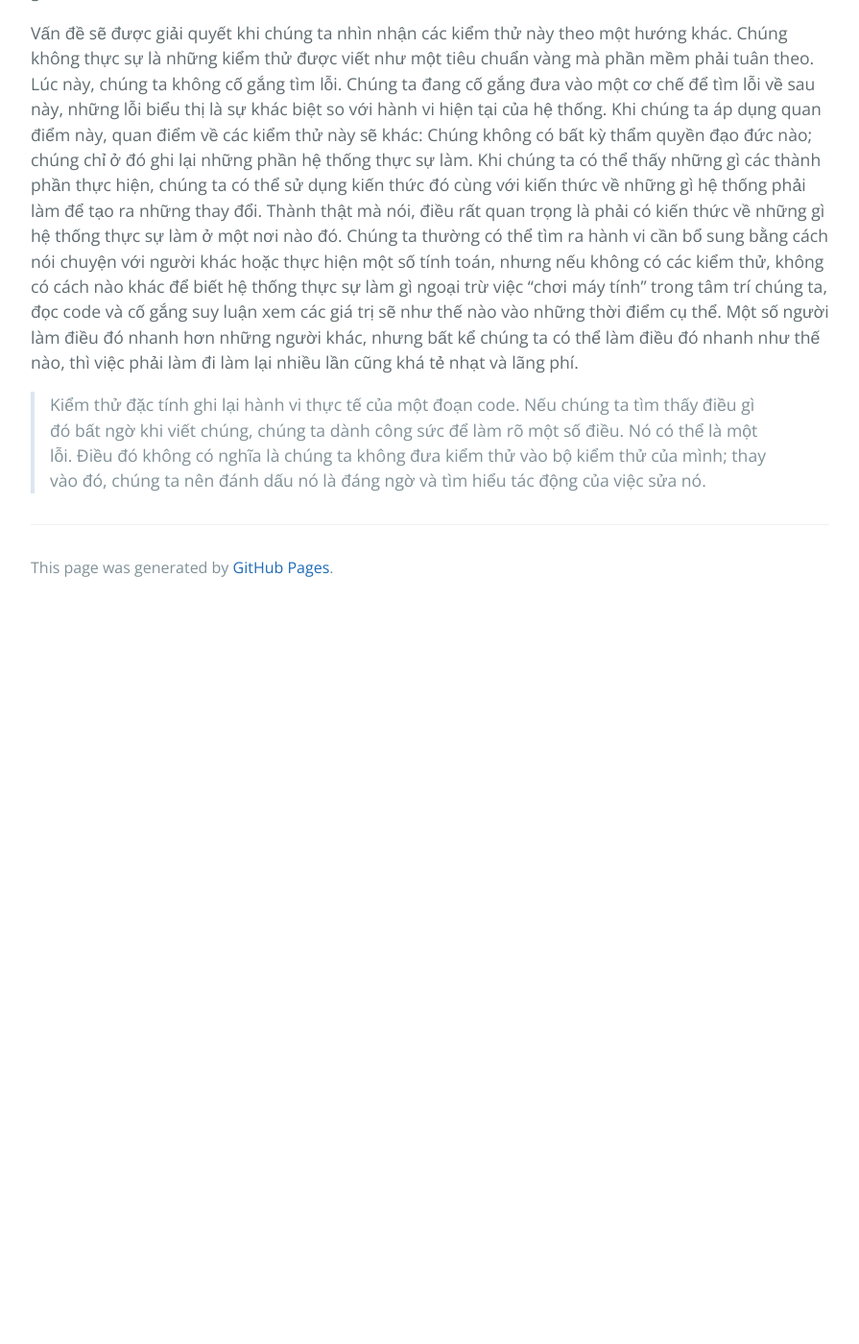
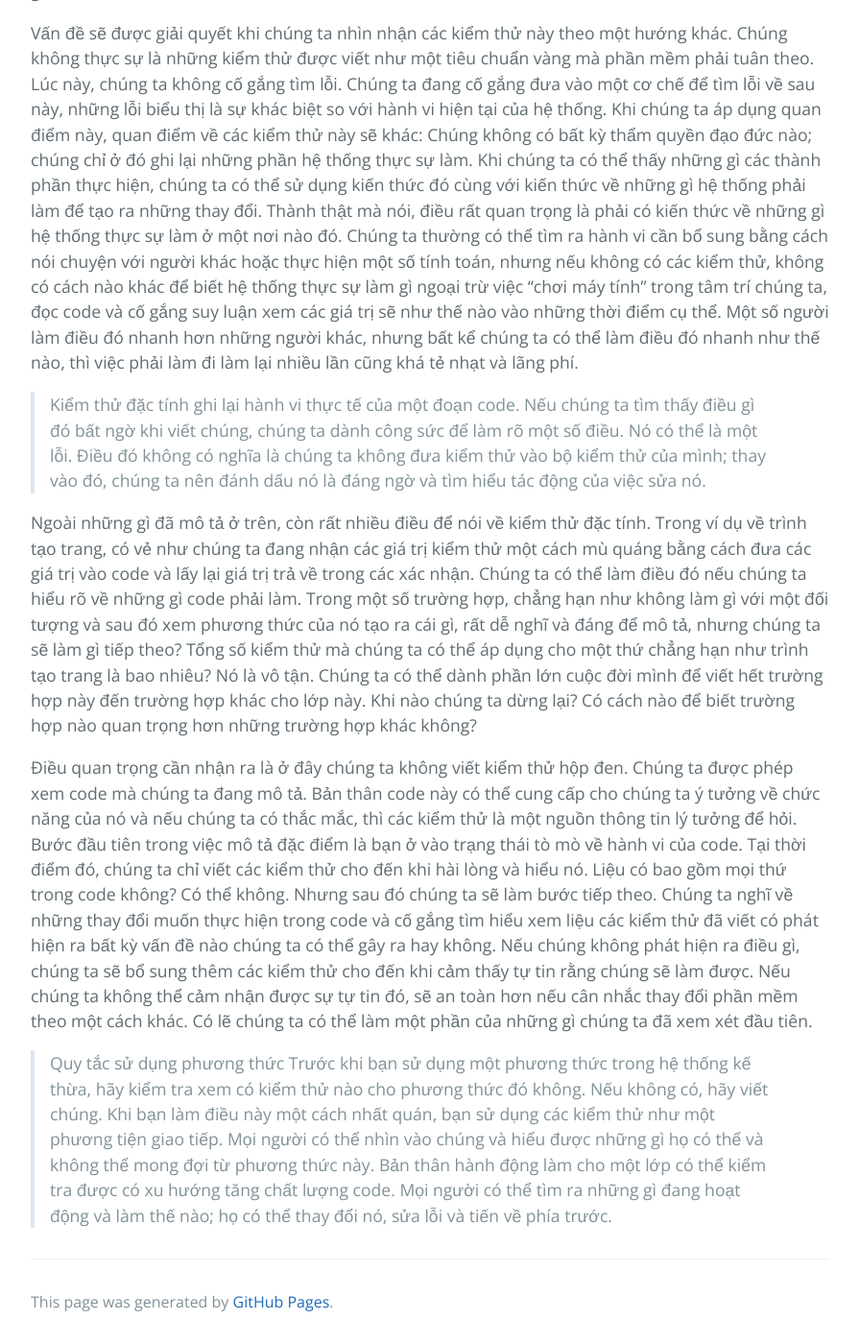
Before and after one commit to HaiBV/haibv.github.io, a Jekyll site: the page built from working-effectively-with-legacy-code/chapter-13-i-need-to-make-a-change-but-i-dont-know-what-tests-to-write.md, in a window 1280 px wide and 1400 px high, scrolled down 2682 px. Shown: the whole window at 96% size, without its empty margins (192-1087 px from the left). Built offline with Jekyll 4.4.1, drawn with Linux system fonts in a browser that asks for light colours; our own code applies the rules of GitHub Pages for plain Markdown files; before the commit the page ends 3317 px from its top, so only the background shows below that.

Commit message:
Book - Working Efectively with Legacy Code - P2 - C13

```diff
--- a/working-effectively-with-legacy-code/chapter-13-i-need-to-make-a-change-but-i-dont-know-what-tests-to-write.md
+++ b/working-effectively-with-legacy-code/chapter-13-i-need-to-make-a-change-but-i-dont-know-what-tests-to-write.md
@@ -68,3 +68,10 @@ Nếu phần mềm có lỗi thì sao? Các giá trị mong đợi mà chúng ta
 Vấn đề sẽ được giải quyết khi chúng ta nhìn nhận các kiểm thử này theo một hướng khác. Chúng không thực sự là những kiểm thử được viết như một tiêu chuẩn vàng mà phần mềm phải tuân theo. Lúc này, chúng ta không cố gắng tìm lỗi. Chúng ta đang cố gắng đưa vào một cơ chế để tìm lỗi về sau này, những lỗi biểu thị là sự khác biệt so với hành vi hiện tại của hệ thống. Khi chúng ta áp dụng quan điểm này, quan điểm về các kiểm thử này sẽ khác: Chúng không có bất kỳ thẩm quyền đạo đức nào; chúng chỉ ở đó ghi lại những phần hệ thống thực sự làm. Khi chúng ta có thể thấy những gì các thành phần thực hiện, chúng ta có thể sử dụng kiến thức đó cùng với kiến thức về những gì hệ thống phải làm để tạo ra những thay đổi. Thành thật mà nói, điều rất quan trọng là phải có kiến thức về những gì hệ thống thực sự làm ở một nơi nào đó. Chúng ta thường có thể tìm ra hành vi cần bổ sung bằng cách nói chuyện với người khác hoặc thực hiện một số tính toán, nhưng nếu không có các kiểm thử, không có cách nào khác để biết hệ thống thực sự làm gì ngoại trừ việc "chơi máy tính" trong tâm trí chúng ta, đọc code và cố gắng suy luận xem các giá trị sẽ như thế nào vào những thời điểm cụ thể. Một số người làm điều đó nhanh hơn những người khác, nhưng bất kể chúng ta có thể làm điều đó nhanh như thế nào, thì việc phải làm đi làm lại nhiều lần cũng khá tẻ nhạt và lãng phí.
 
 > Kiểm thử đặc tính ghi lại hành vi thực tế của một đoạn code. Nếu chúng ta tìm thấy điều gì đó bất ngờ khi viết chúng, chúng ta dành công sức để làm rõ một số điều. Nó có thể là một lỗi. Điều đó không có nghĩa là chúng ta không đưa kiểm thử vào bộ kiểm thử của mình; thay vào đó, chúng ta nên đánh dấu nó là đáng ngờ và tìm hiểu tác động của việc sửa nó.
+
+Ngoài những gì đã mô tả ở trên, còn rất nhiều điều để nói về kiểm thử đặc tính. Trong ví dụ về trình tạo trang, có vẻ như chúng ta đang nhận các giá trị kiểm thử một cách mù quáng bằng cách đưa các giá trị vào code và lấy lại giá trị trả về trong các xác nhận. Chúng ta có thể làm điều đó nếu chúng ta hiểu rõ về những gì code phải làm. Trong một số trường hợp, chẳng hạn như không làm gì với một đối tượng và sau đó xem phương thức của nó tạo ra cái gì, rất dễ nghĩ và đáng để mô tả, nhưng chúng ta sẽ làm gì tiếp theo? Tổng số kiểm thử mà chúng ta có thể áp dụng cho một thứ chẳng hạn như trình tạo trang là bao nhiêu? Nó là vô tận. Chúng ta có thể dành phần lớn cuộc đời mình để viết hết trường hợp này đến trường hợp khác cho lớp này. Khi nào chúng ta dừng lại? Có cách nào để biết trường hợp nào quan trọng hơn những trường hợp khác không?
+
+Điều quan trọng cần nhận ra là ở đây chúng ta không viết kiểm thử hộp đen. Chúng ta được phép xem code mà chúng ta đang mô tả. Bản thân code này có thể cung cấp cho chúng ta ý tưởng về chức năng của nó và nếu chúng ta có thắc mắc, thì các kiểm thử là một nguồn thông tin lý tưởng để hỏi. Bước đầu tiên trong việc mô tả đặc điểm là bạn ở vào trạng thái tò mò về hành vi của code. Tại thời điểm đó, chúng ta chỉ viết các kiểm thử cho đến khi hài lòng và hiểu nó. Liệu có bao gồm mọi thứ trong code không? Có thể không. Nhưng sau đó chúng ta sẽ làm bước tiếp theo. Chúng ta nghĩ về những thay đổi muốn thực hiện trong code và cố gắng tìm hiểu xem liệu các kiểm thử đã viết có phát hiện ra bất kỳ vấn đề nào chúng ta có thể gây ra hay không. Nếu chúng không phát hiện ra điều gì, chúng ta sẽ bổ sung thêm các kiểm thử cho đến khi cảm thấy tự tin rằng chúng sẽ làm được. Nếu chúng ta không thể cảm nhận được sự tự tin đó, sẽ an toàn hơn nếu cân nhắc thay đổi phần mềm theo một cách khác. Có lẽ chúng ta có thể làm một phần của những gì chúng ta đã xem xét đầu tiên.
+
+> Quy tắc sử dụng phương thức
+> Trước khi bạn sử dụng một phương thức trong hệ thống kế thừa, hãy kiểm tra xem có kiểm thử nào cho phương thức đó không. Nếu không có, hãy viết chúng. Khi bạn làm điều này một cách nhất quán, bạn sử dụng các kiểm thử như một phương tiện giao tiếp. Mọi người có thể nhìn vào chúng và hiểu được những gì họ có thể và không thể mong đợi từ phương thức này. Bản thân hành động làm cho một lớp có thể kiểm tra được có xu hướng tăng chất lượng code. Mọi người có thể tìm ra những gì đang hoạt động và làm thế nào; họ có thể thay đổi nó, sửa lỗi và tiến về phía trước.
```
